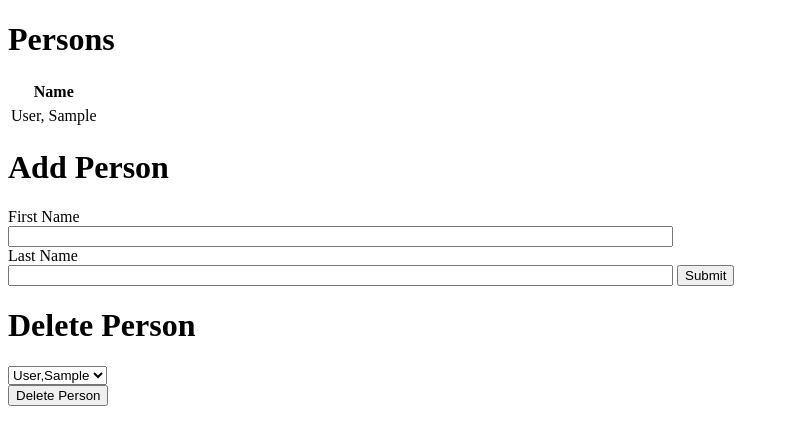
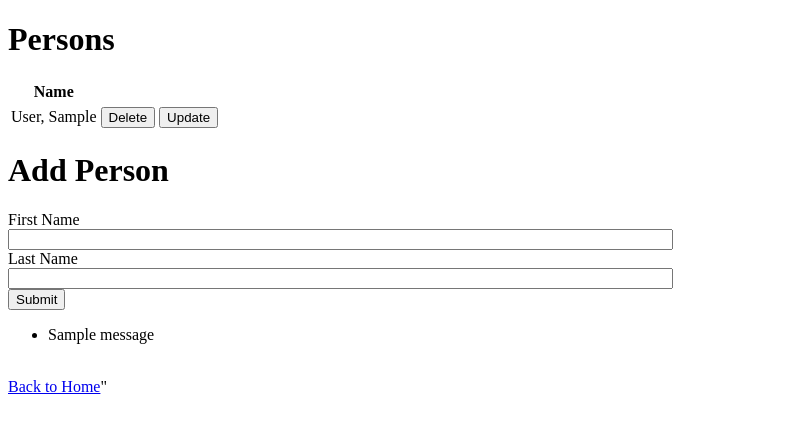
Before and after one commit to sgtaylor16/riskregister, a Flask app: page /addpersons/ in a window 1280 px wide. Shown: the top 445 px of the page, without its empty margins (0-789 px from the left). Run offline with Flask 3, Linux system fonts and the light colour scheme; tables that the repository leaves empty hold one stand-in row (values such as "Sample post"); one stand-in notice (Sample message) is shown.

Commit message:
Editing persons working

```diff
--- a/pages/persons/persons.py
+++ b/pages/persons/persons.py
@@ -20,29 +20,39 @@ def add_person():
         person = Persons(first_name=form.first_name.data, last_name =form.last_name.data)
         db.session.add(person)
         db.session.commit()
-        return redirect('/')
+        return redirect('/addpersons')
 
-    deleteForm = DeletePersonForm()
-    deleteForm.person_id.choices = [(person.id, person.last_name + ','+ person.first_name) for person in allpersons]
-    if deleteForm.validate_on_submit():
-        # Delete the person from the database
-        person_id = deleteForm.person_id.data
+    return render_template('addperson.html', form=form, records=recordslist)
+
+@persons_bp.route('/editperson/<int:person_id>', methods=['GET', 'POST'])
+def edit_person(person_id):
+    recordslist = []
+    allpersons = db.session.query(Persons).all()
+    modperson = db.session.query(Persons).filter(Persons.id == person_id).first()
+    for oneperson in allpersons:
+        recordslist.append({"id":oneperson.id,
+                             "first_name":oneperson.first_name,
+                             "last_name":oneperson.last_name
+                             })
+    # Create a form instance
+    form = PersonForm(first_name=modperson.first_name, last_name=modperson.last_name)
+    if form.validate_on_submit():
+        # Update the person in the database
+        modperson.first_name = form.first_name.data
+        modperson.last_name = form.last_name.data
+        db.session.commit()
+        return redirect('/addpersons')
+
+    return render_template('addperson.html', form=form, records=recordslist)
+
+@persons_bp.route('/deleteperson/<int:person_id>', methods=['GET', 'POST'])
+def delete_person(person_id):
+    personcheck = db.session.query(Persons).filter(Persons.id == person_id).first().risks
+    if len(personcheck) > 0:
+        flash("Person has associated risks. Cannot delete.")
+        return redirect('/addpersons/')
+    else:
         person = db.session.query(Persons).filter(Persons.id == person_id).first()
-
-        personcheck = db.session.query(Risks).filter(Risks.person_id == person_id).all()
-        mitigationcheck = db.session.query(Mitigations).filter(Mitigations.person_id == person_id).all()
-        if personcheck is not None:
-            flash("Cannot delete person with associated risks.")
-            return redirect('/addpersons/')
-        elif mitigationcheck is not None :
-            flash("Cannot delete person with associated mitigations.")
-            return redirect('/addpersons/')
-        else:
-            # Delete the person if it exists
-            if person:
-                db.session.delete(person)
-                db.session.commit()
-        return redirect('/')
-
-
-    return render_template('addperson.html', form=form,deleteform =deleteForm, records=recordslist)
+        db.session.delete(person)
+        db.session.commit()
+        return redirect('/addpersons/')
--- a/templates/addperson.html
+++ b/templates/addperson.html
@@ -15,6 +15,16 @@
             {% for person in records %}
             <tr>
                 <td>{{ person.last_name }}, {{ person.first_name }}</td>
+                <td>
+                    <form action="/deleteperson/{{person.id}}" method="post">
+                        <input type="submit" value="Delete">
+                    </form>
+                </td>
+                <td>
+                    <form action="/editperson/{{person.id}}" method="post">
+                        <input type="submit" value="Update">
+                    </form>
+                </td>
             </tr>
             {% endfor %}
         </tr>
@@ -25,14 +35,20 @@
         {{ form.first_name.label }}<br>
         {{ form.first_name(size=80) }}<br>
         {{ form.last_name.label }}<br>
-        {{ form.last_name(size=80)}}
+        {{ form.last_name(size=80)}}<br>
         {{ form.submit() }}
     </form>
-    <h1>Delete Person</h1>
-    <form action="" method="post">
-        {{ deleteform.hidden_tag() }}
-        {{ deleteform.person_id() }}<br>
-        {{ deleteform.submit() }}
-    </form>
+    {% with messages = get_flashed_messages() %}
+        {% if messages %}
+            <ul class="flashes">
+                {% for message in messages %}
+                    <li>{{ message }}</li>
+                {% endfor %}
+            </ul>
+        {% endif %}
+    {% endwith %}
+    <br>
+
+    <a href="/">Back to Home</a>"
 </body>
 </html>
```
